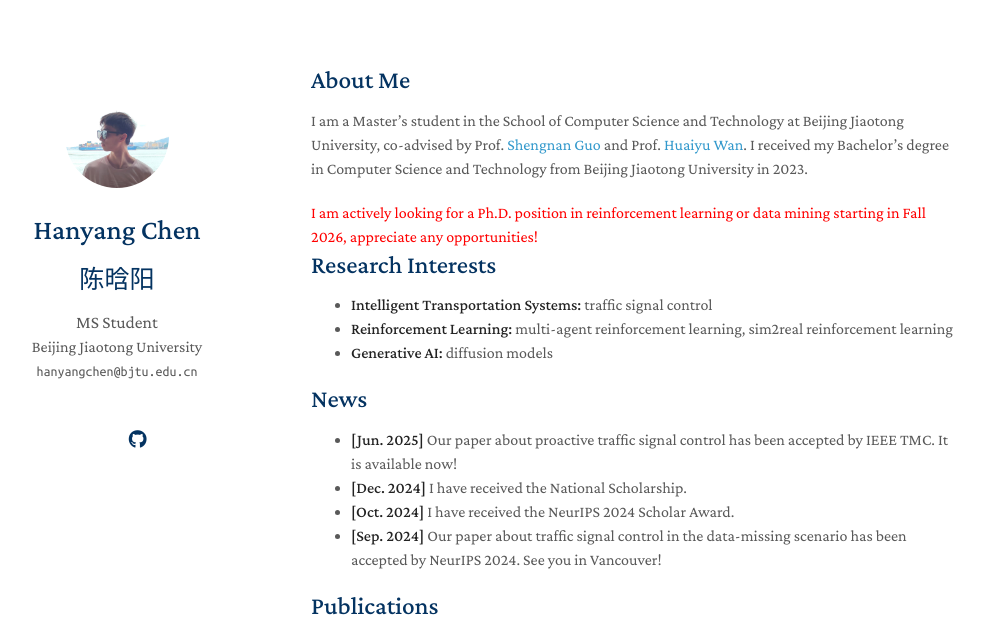
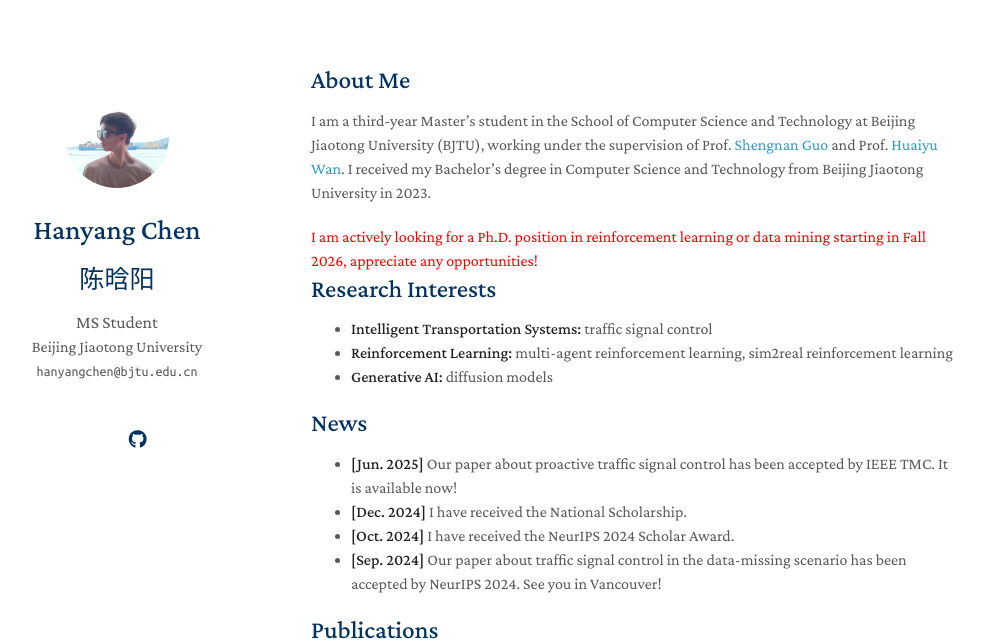
Before and after one commit to hanyang-chen/hanyang-chen.github.io, a Jekyll site: the page built from index.md, in a window 1280 px wide and 900 px high, cut to the strip 0-642 px from the top of the window. Shown: the whole strip, without its empty margins (159-1143 px from the left). Built offline with Jekyll 4.4.1, drawn with Linux system fonts in a browser that asks for light colours; a style sheet for code colours, icons or effects is not loaded; our own code applies the rules of GitHub Pages for plain Markdown files.

Commit message:
update index.

```diff
--- a/index.md
+++ b/index.md
@@ -4,7 +4,7 @@ layout: homepage
 
 ## About Me
 
-I am a Master's student in the School of Computer Science and Technology at Beijing Jiaotong University, co-advised by Prof. [Shengnan Guo](https://faculty.bjtu.edu.cn/9685/) and Prof. [Huaiyu Wan](https://faculty.bjtu.edu.cn/8793/). I received my Bachelor's degree in Computer Science and Technology from Beijing Jiaotong University in 2023.
+I am a third-year Master's student in the School of Computer Science and Technology at Beijing Jiaotong University (BJTU), working under the supervision of Prof. [Shengnan Guo](https://faculty.bjtu.edu.cn/9685/) and Prof. [Huaiyu Wan](https://faculty.bjtu.edu.cn/8793/). I received my Bachelor's degree in Computer Science and Technology from Beijing Jiaotong University in 2023.
 
 <font color="red">I am actively looking for a Ph.D. position in reinforcement learning or data mining starting in Fall 2026, appreciate any opportunities!</font>
 
```
